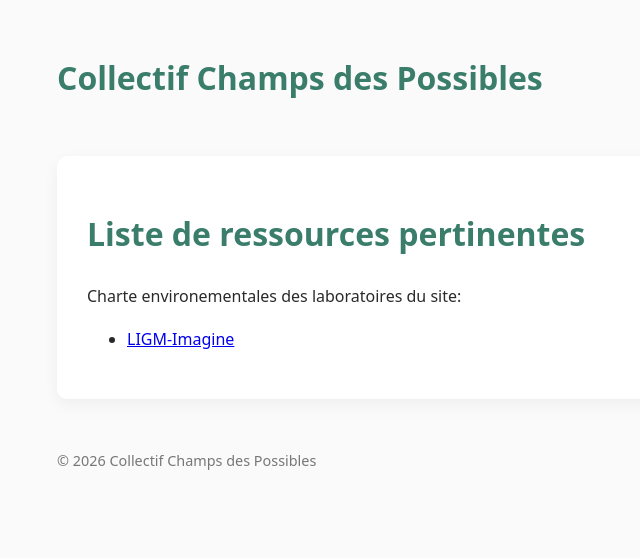
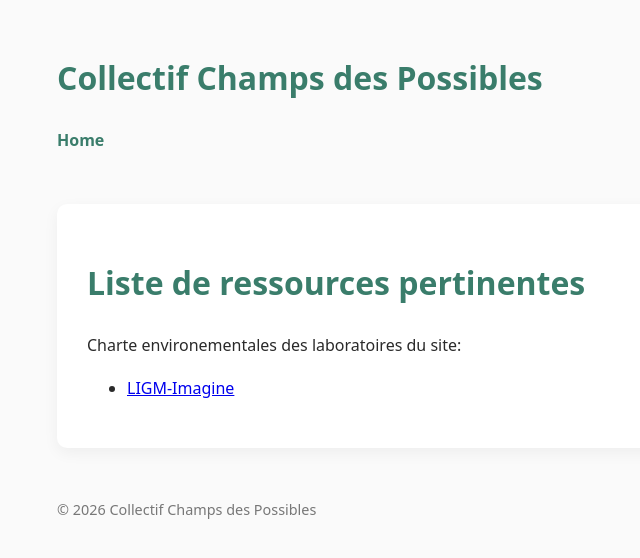
Before and after one commit to champs-des-possibles/champs-des-possibles.github.io, a Jekyll site: the page built from ressources.md, in a window 1280 px wide. Shown: the top 558 px of the page, without its empty margins (158-798 px from the left). Built offline with Jekyll 4.4.1, drawn with Linux system fonts in a browser that asks for light colours; our own code applies the rules of GitHub Pages for plain Markdown files.

Commit message:
Add navigation menu to default layout
Restored the navigation menu in the header.

```diff
--- a/_layouts/default.html
+++ b/_layouts/default.html
@@ -10,11 +10,9 @@
 
 <header>
 <h1>{{ site.title }}</h1>
-<!-- <nav>
+<nav>
 <a href="/">Home</a>
-<a href="/about">About</a>
-<a href="/projects">Projects</a>
-</nav> -->
+</nav>
 </header>
 
 <main>
```
